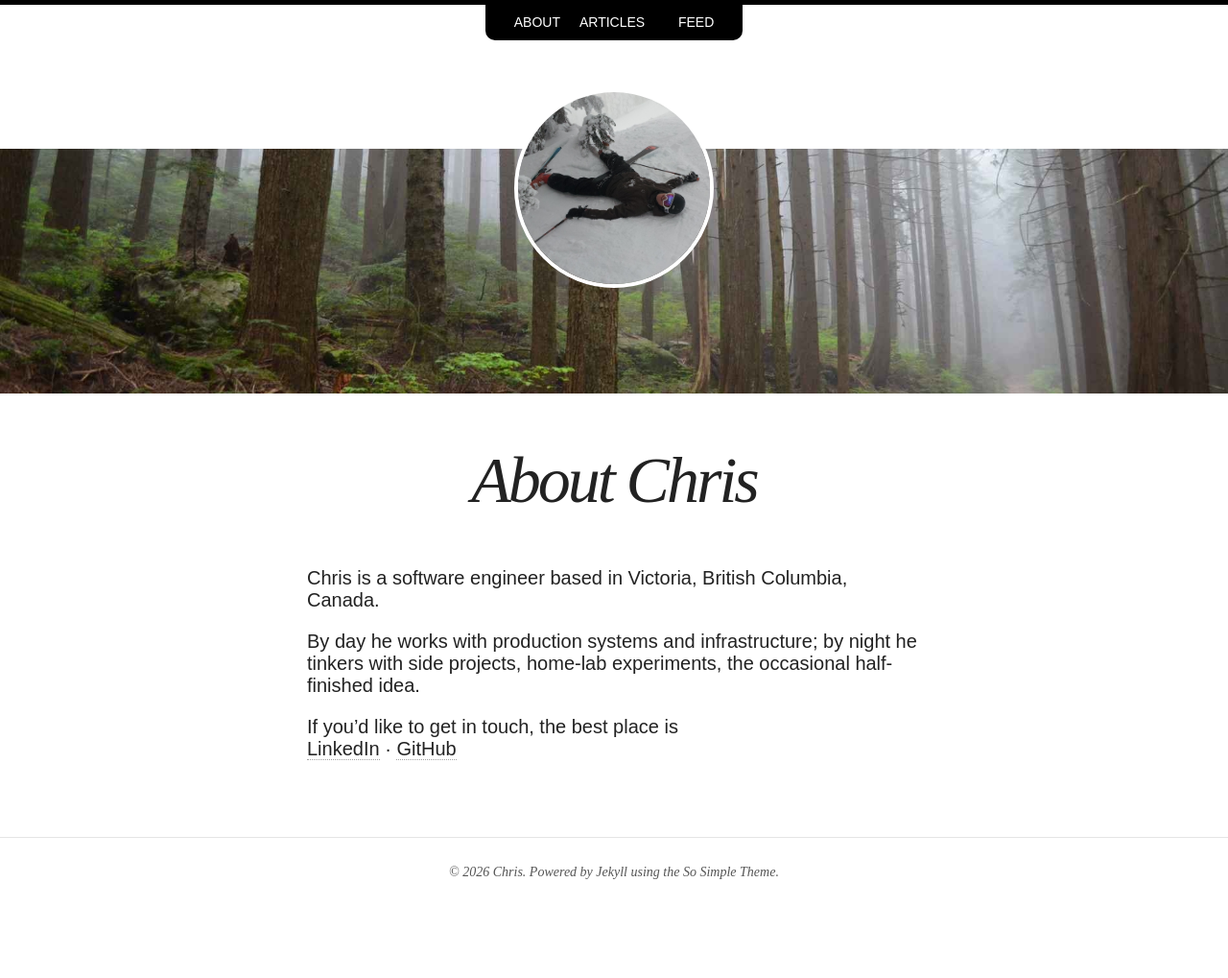
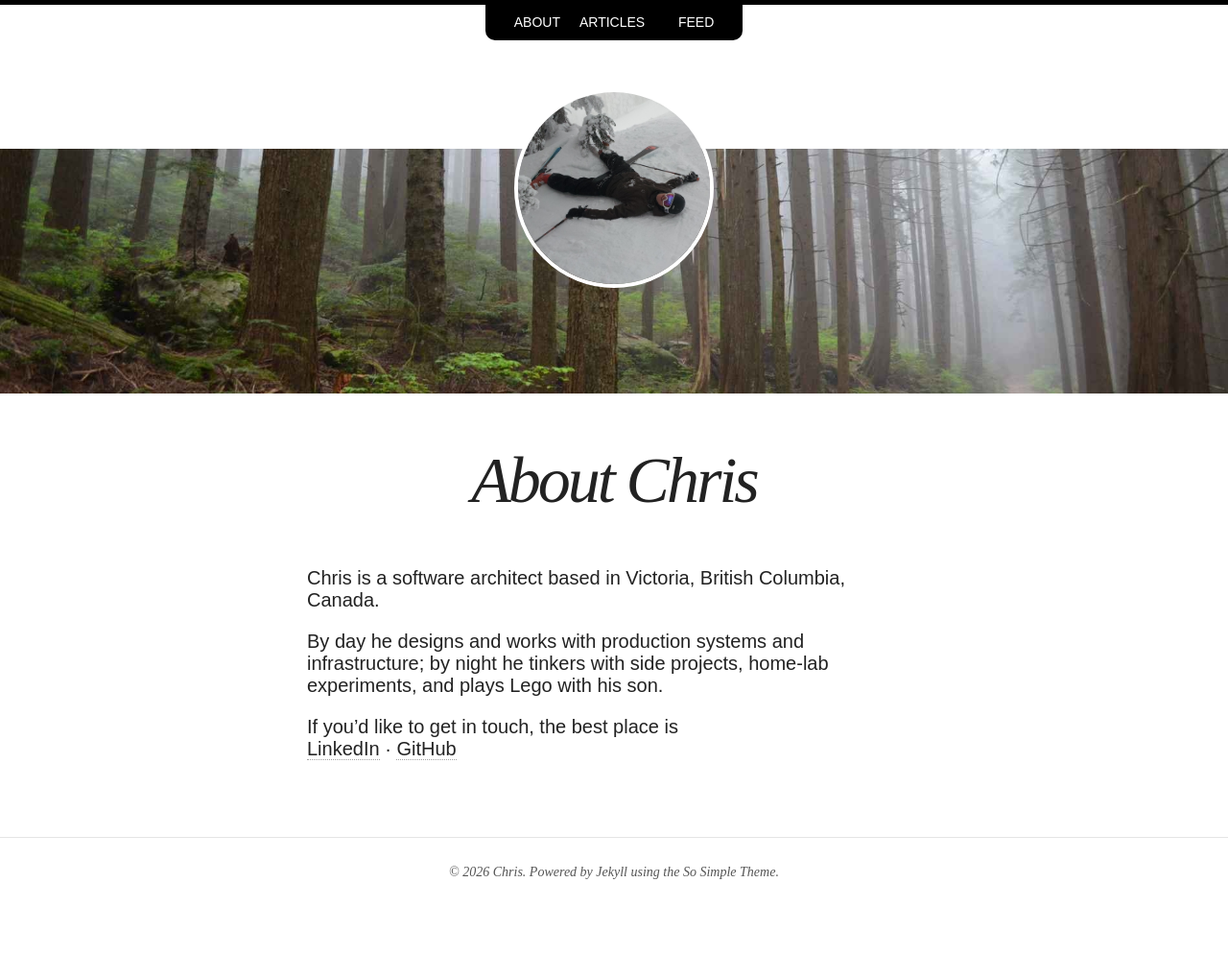
Before and after one commit to cbenning/cbenning.github.io, a Jekyll site: the page built from about.md, in a window 1280 px wide. Shown: the whole page at 96% size. Built offline with Jekyll 4.4.1, drawn with Linux system fonts in a browser that asks for light colours; nearby versions of some CDN libraries.

Commit message:
update about

```diff
--- a/about.md
+++ b/about.md
@@ -8,9 +8,9 @@ image:
   feature: forest-panorama-narrow.jpg
 ---
 
-Chris is a software engineer based in Victoria, British Columbia, Canada.
+Chris is a software architect based in Victoria, British Columbia, Canada.
 
-By day he works with production systems and infrastructure; by night he tinkers with side projects, home‑lab experiments, the occasional half-finished idea.
+By day he designs and works with production systems and infrastructure; by night he tinkers with side projects, home‑lab experiments, and plays Lego with his son.
 
 If you’d like to get in touch, the best place is
 [LinkedIn](https://www.linkedin.com/in/christopherbenninger) · [GitHub](https://github.com/cbenning)
```
